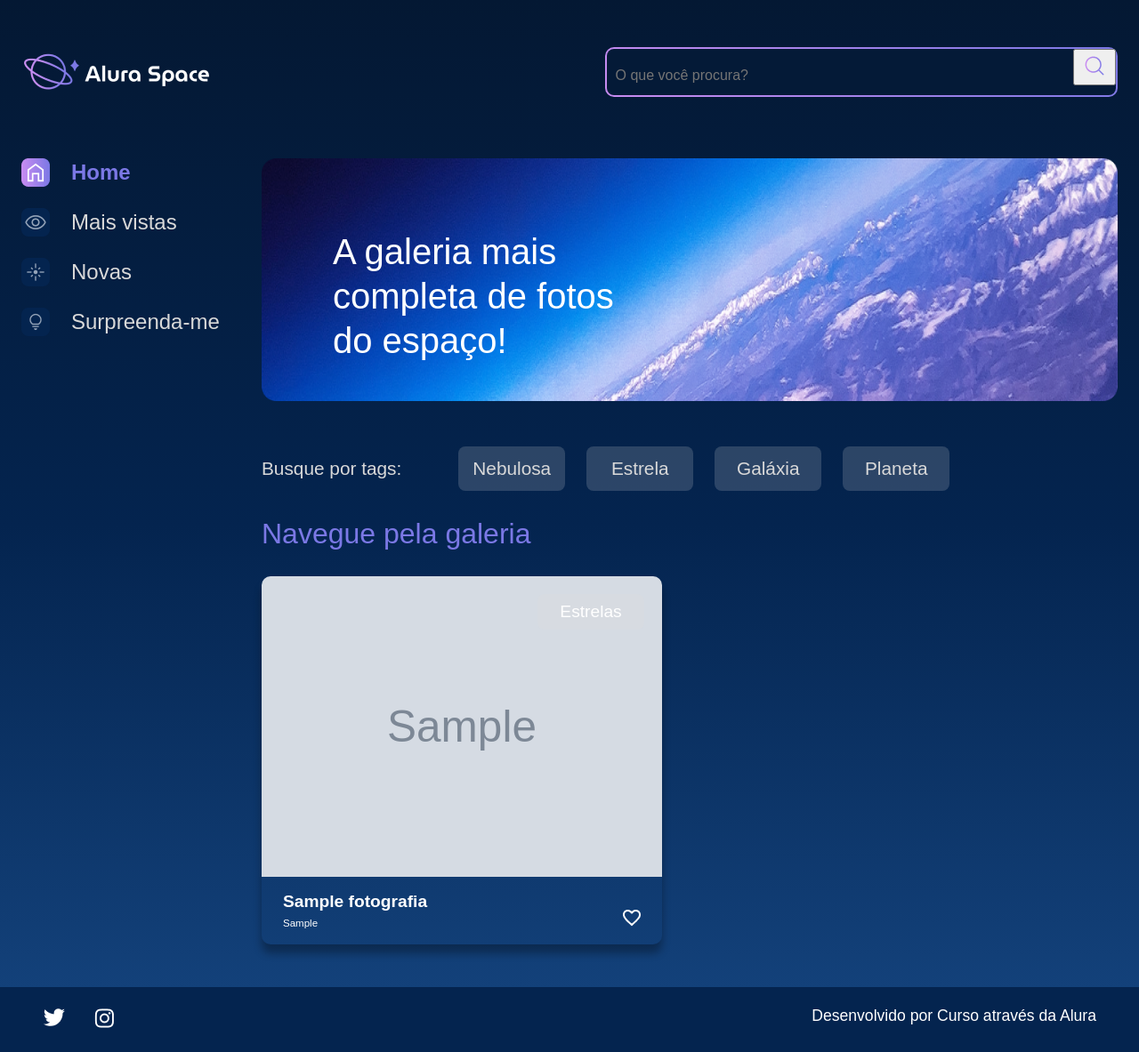
After one commit to samuellucas866/alura_space, a Django app: page /buscar in a window 1280 px wide. The commit adds this page. Shown: the whole page at 89% size. Run offline with Django 5.2, Linux system fonts and the light colour scheme; tables that the repository leaves empty hold one stand-in row (values such as "Sample post"); grey boxes marked "Sample" are stand-in pictures.

Commit message:
Alterações finais do módulo do curso

```diff
--- a/galeria/urls.py
+++ b/galeria/urls.py
@@ -1,7 +1,8 @@
 from django.urls import path
-from galeria.views import index, imagem
+from galeria.views import index, imagem, buscar
 
 urlpatterns = [
     path('',index, name='index'),
-    path('imagem/<int:foto_id>', imagem, name='imagem')
+    path('imagem/<int:foto_id>', imagem, name='imagem'),
+    path("buscar", buscar, name="buscar")
 ]
--- a/galeria/views.py
+++ b/galeria/views.py
@@ -10,3 +10,14 @@ def index(request):
 def imagem(request, foto_id):
     fotografia = get_object_or_404(Fotografia, pk=foto_id)
     return render(request, 'galeria/imagem.html', {"fotografia": fotografia})
+
+
+def buscar(request):
+    fotografias = Fotografia.objects.order_by("data_fotografia").filter(publicada=True)
+
+    if "buscar" in request.GET:
+        nome_a_buscar = request.GET['buscar']
+        if nome_a_buscar:
+            fotografias = fotografias.filter(nome__icontains=nome_a_buscar)
+
+    return render(request, "galeria/buscar.html", {"cards":fotografias})
--- a/templates/galeria/base.html
+++ b/templates/galeria/base.html
@@ -14,7 +14,7 @@
 </head>
 
 <body>
-    {% include 'galeria/partials/_initial.html'%}
+    {% include 'galeria/partials/_menu.html'%}
 
     {% block content %} {% endblock %}
 
--- /dev/null
+++ b/templates/galeria/buscar.html
@@ -0,0 +1,57 @@
+{% extends 'galeria/base.html'%}
+{% load static %}
+
+{% block content %}
+            <section class="conteudo">
+                <section class="banner">
+                    <img class="banner__imagem" src="{% static '/assets/imagens/Banner(2).png' %}" alt="banner Alura Space">
+                    <h1 class="banner__titulo"> A galeria mais completa de fotos do espaço!</h1>
+                </section>
+                <section class="tags">
+                    <p class="tags__titulo">Busque por tags:</p>
+                    <ul class="tags__lista">
+                        <li class="tags__tag">Nebulosa</li>
+                        <li class="tags__tag">Estrela</li>
+                        <li class="tags__tag">Galáxia</li>
+                        <li class="tags__tag">Planeta</li>
+                    </ul>
+                </section>
+                <section class="galeria">
+                    <div class="cards">
+                        <h2 class="cards__titulo">Navegue pela galeria</h2>
+                        <ul class="cards__lista">
+                            {% if cards  %}
+                            {%for fotografia in cards%}
+                            <li class="card">
+                                <a href="{% url 'imagem' fotografia.id %}">
+                                    {% if fotografia.foto == "" or fotografia.foto == null%}
+                                    <img class="card__imagem" src="{% static '/assets/imagens/galeria/not-found.png' %}" alt="foto">
+                                    {% else %}
+                                    <img class="card__imagem" src="{{ fotografia.foto.url }}" alt="foto">
+                                    {% endif %}
+                                </a>
+                                <span class="card__tag">Estrelas</span>
+                                <div class="card__info">
+                                    <p class="card__titulo">{{ fotografia.nome }}</p>
+                                    <div class="card__texto">
+                                        <p class="card__descricao">{{ fotografia.legenda }}</p>
+                                        <span>
+                                            <img src="{% static '/assets/ícones/1x/favorite_outline.png' %}" alt="ícone de coração">
+                                        </span>
+                                    </div>
+                                </div>
+                            </li>
+                            {% endfor %}
+                            {% else %}
+                                <div class="imagem__texto">
+                                    <p> Fotografias não encontradas</p>
+                                </div>
+                            {% endif %}
+                        </ul>
+                    </div>
+                </section>
+            </section>
+        </main>
+    </div>
+
+{% endblock %}
--- a/templates/galeria/imagem.html
+++ b/templates/galeria/imagem.html
@@ -14,7 +14,7 @@
                             <div class="imagem__texto">
                                 <p class="imagem__titulo"> {{ fotografia.nome }}</p>
                                 <p class="imagem__descricao">{{ fotografia.legenda}}</p>
-                                <p class="imagem__texto"></p>
+                                <p class="imagem__texto">{{ fotografia.descricao }}</p>
                             </div>
                         </div>
                     </div>
--- a/templates/galeria/partials/_initial.html
+++ b/templates/galeria/partials/_menu.html
@@ -4,8 +4,12 @@
         <img src="{% static '/assets/logo/Logo(2).png' %}" alt="Logo da Alura Space" />
         <div class="cabecalho__busca">
             <div class="busca__fundo">
-                <input class="busca__input" type="text" placeholder="O que você procura?">
-                <img class="busca__icone" src="{% static '/assets/ícones/1x/search.png' %}" alt="ícone de search">
+                <form action={% url 'buscar' %}>
+                    <input class="busca__input" type="text" name="buscar" placeholder="O que você procura?">
+                    <button type="submit">
+                    <img class="busca__icone" src="{% static '/assets/ícones/1x/search.png' %}" alt="ícone de search">
+                    </button>
+                </form>
             </div>
         </div>
     </header>
```
